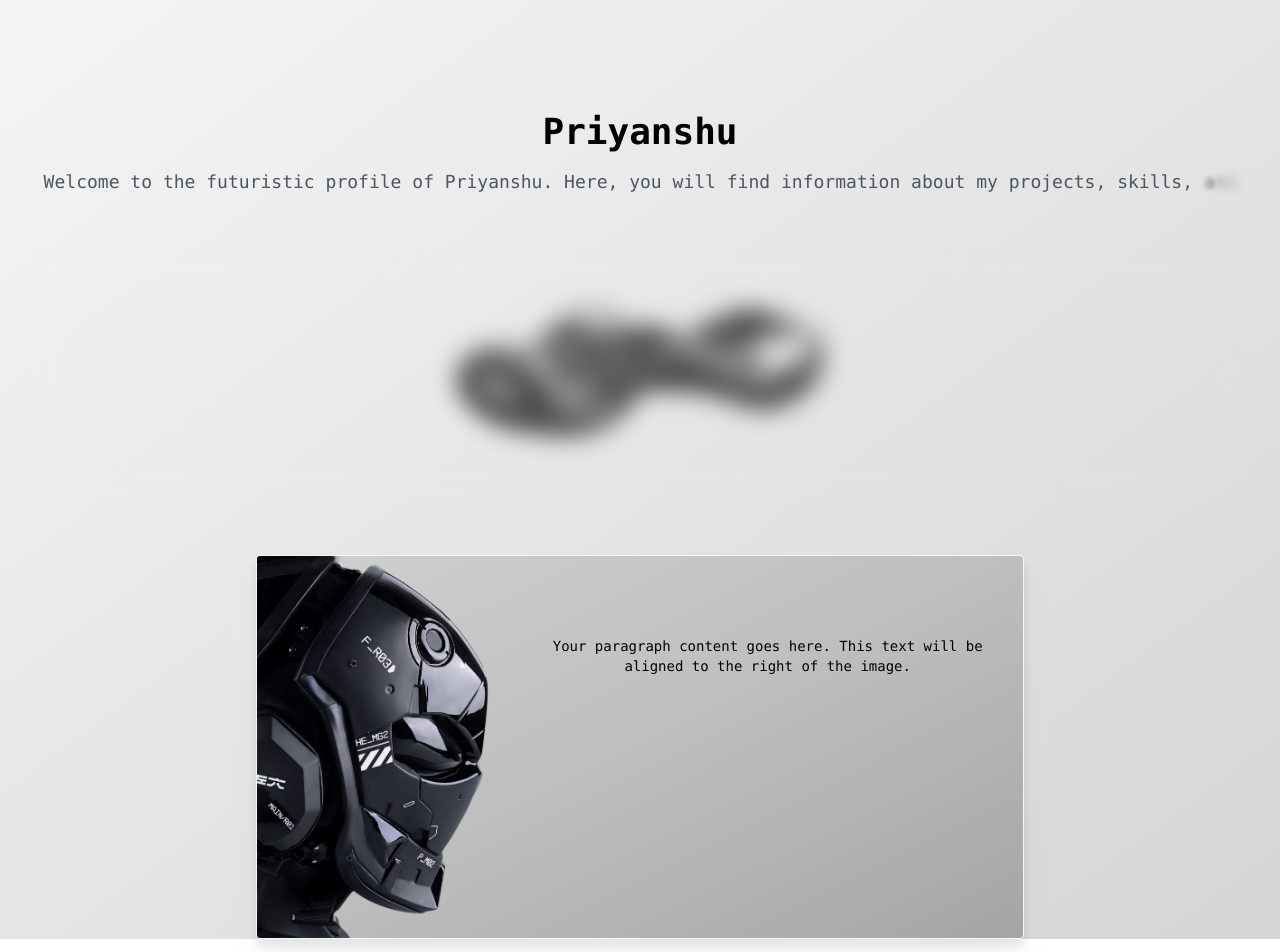
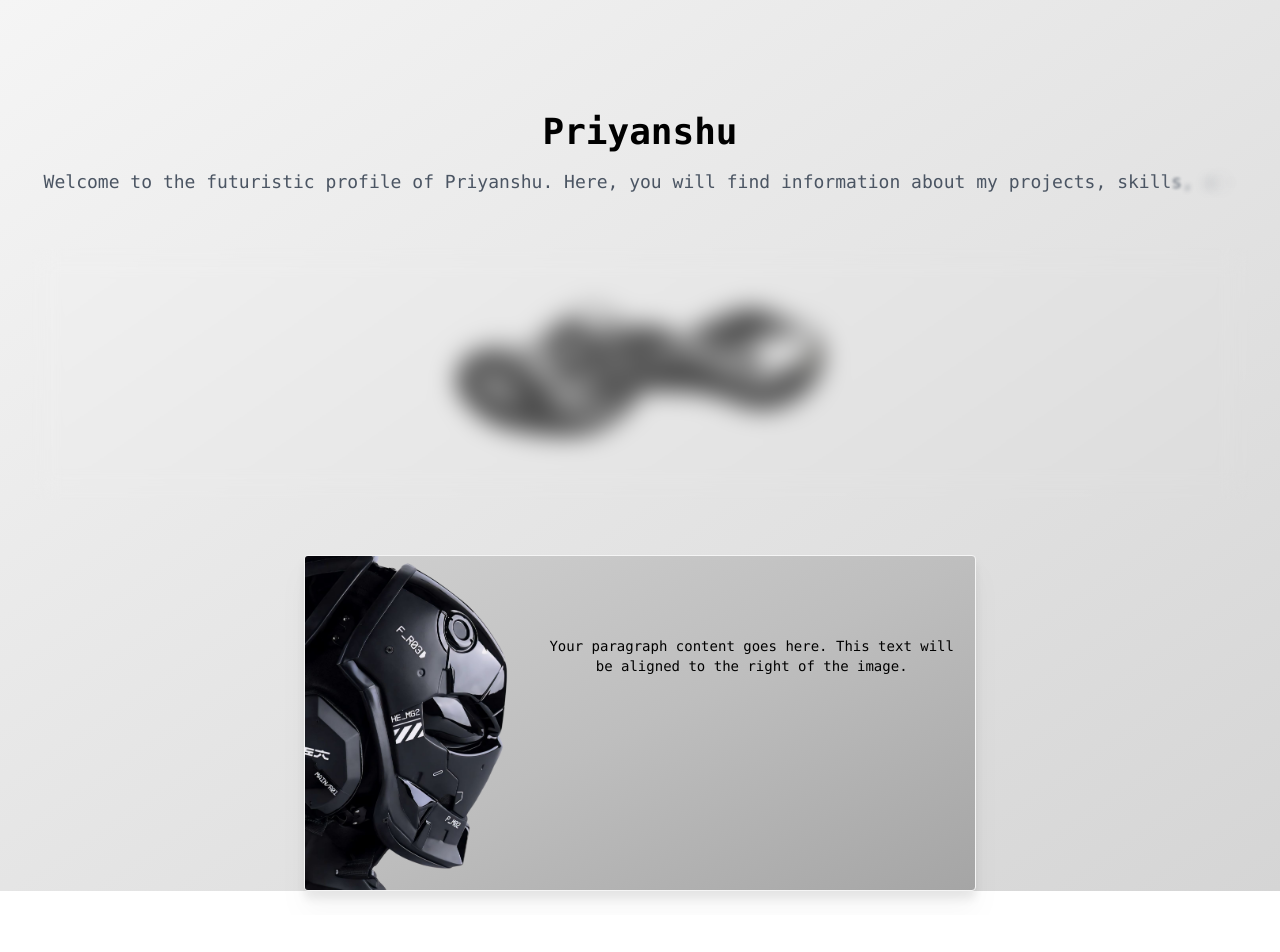
Before and after one commit to Priyansxu/Website, a Next.js app: page / in a window 1280 px wide. Shown: the top 952 px of the page. After the commit the page ends 915 px from the top, so only its background shows below. Built offline with nearby package versions, Linux system fonts and the light colour scheme.

Commit message:
Update index.js

```diff
--- a/pages/index.js
+++ b/pages/index.js
@@ -64,7 +64,7 @@ export default function Page() {
           </div>
         </section>
      <section className="my-6 mx-4 md:mx15">
-<div className="max-w-md mx-auto sm:max-w-lg md:max-w-lg lg:max-w-2xl xl:max-w-3xl flex bg-gradient-to-br from-[#d0d0d0] via-[#bebebe] to-[#a5a5a5] border border-[#f5f5f5] rounded drop-shadow-xl overflow-hidden">
+<div className="max-w-md mx-auto sm:max-w-lg md:max-w-lg lg:max-w-xl xl:max-w-2xl flex bg-gradient-to-br from-[#d0d0d0] via-[#bebebe] to-[#a5a5a5] border border-[#f5f5f5] rounded drop-shadow-xl overflow-hidden">
       <div className="flex-none w-1/3">
         <Image
           src={Helmet}
```
